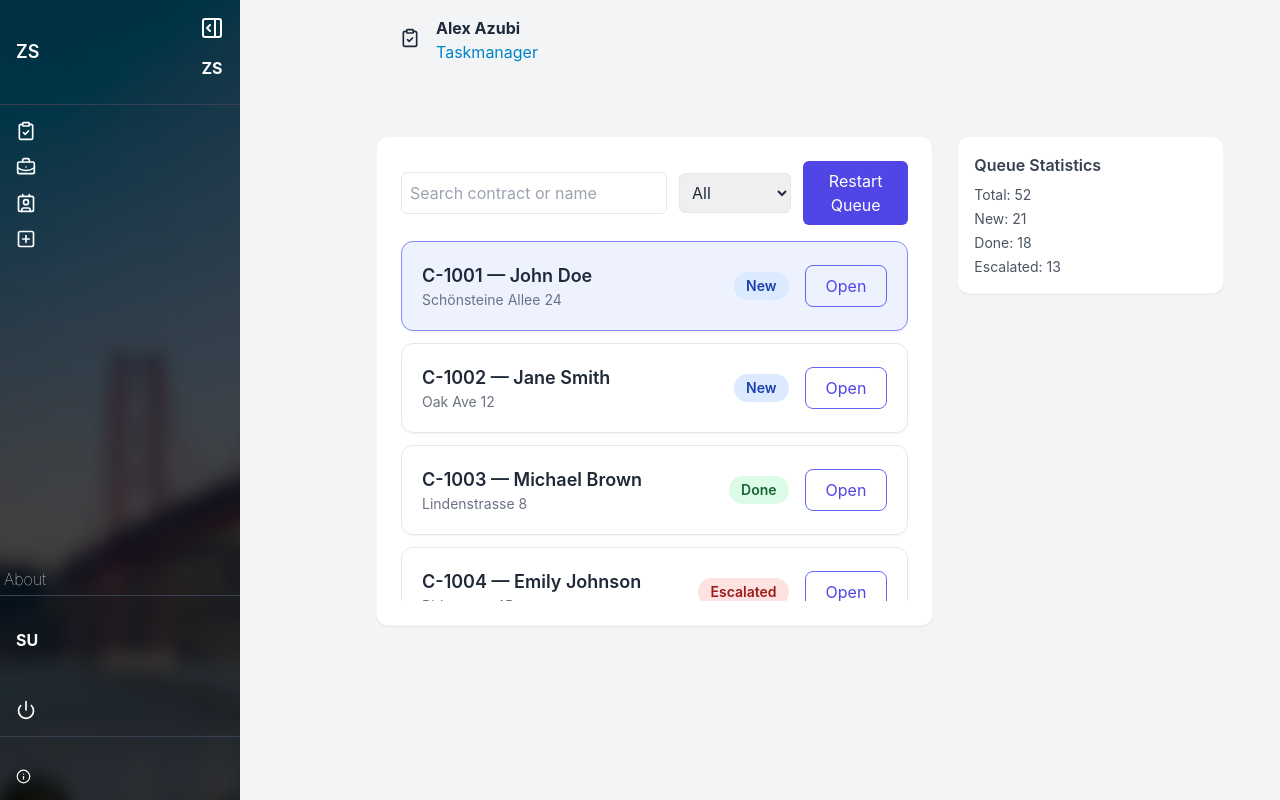
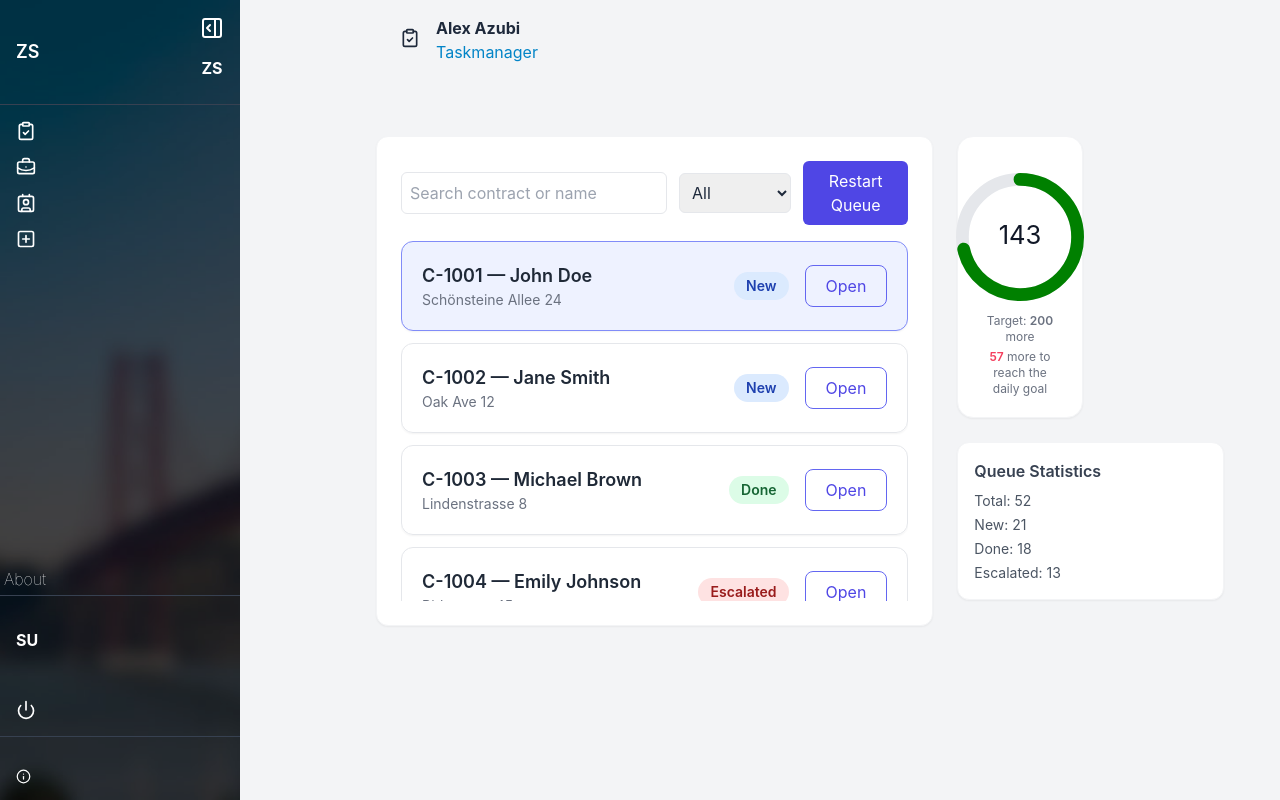
Before and after one commit to Anislazhar/GSide-taskmanagement, a React (Create React App) app: page / in a window 1280 px wide. Built offline with nearby package versions, Linux system fonts and the light colour scheme.

Commit message:
added new task list with donut

```diff
--- a/package.json
+++ b/package.json
@@ -16,6 +16,7 @@
     "axios": "^1.12.2",
     "lucide-react": "^0.545.0",
     "react": "^19.2.0",
+    "react-circular-progressbar": "^2.2.0",
     "react-dom": "^19.2.0",
     "react-redux": "^9.2.0",
     "react-router-dom": "^6.30.1",
--- /dev/null
+++ b/src/components/tasks/DashboardCounters.tsx
@@ -0,0 +1,10 @@
+import React from "react";
+import CounterCard from "../ui/CounterCard";
+
+const DashboardCounters: React.FC = () => (
+  <div className="grid grid-cols-1 sm:grid-cols-2 gap-4">
+    <CounterCard title="" value={143} target={200} unit="more" color="green" />
+  </div>
+);
+
+export default DashboardCounters;
--- /dev/null
+++ b/src/components/tasks/TaskGrid.tsx
@@ -0,0 +1,24 @@
+import React from "react";
+import ContactCard from "../ui/ContactCard";
+import { Task } from "../../features/tasks/tasks.types";
+
+interface Props {
+  tasks: Task[];
+  activeIndex: number;
+  onSelect: (idx: number) => void;
+}
+
+const TaskGrid: React.FC<Props> = ({ tasks, activeIndex, onSelect }) => (
+  <div className="flex flex-col space-y-3 overflow-y-auto max-h-[360px] scrollbar-thin scrollbar-thumb-gray-300">
+    {tasks.map((task, idx) => (
+      <ContactCard
+        key={task.id}
+        task={task}
+        isActive={idx === activeIndex}
+        onOpen={() => onSelect(idx)}
+      />
+    ))}
+  </div>
+);
+
+export default TaskGrid;
--- a/src/components/tasks/TaskList.tsx
+++ b/src/components/tasks/TaskList.tsx
@@ -7,8 +7,10 @@ import {
   restartQueue,
 } from "../../features/tasks/tasksSlice";
 import { Task } from "../../features/tasks/tasks.types";
-import ContactCard from "../ui/ContactCard";
 import SearchFilterBar from "../ui/SearchFilterBar";
+import DashboardCounters from "./DashboardCounters";
+import TaskStatsCard from "./TaskStatsCard";
+import TaskGrid from "./TaskGrid";
 
 const TaskList: React.FC = () => {
   const dispatch = useDispatch<AppDispatch>();
@@ -52,32 +54,17 @@ const TaskList: React.FC = () => {
               onFilterChange={(f) => setFilter(f as any)}
               onRestart={() => dispatch(restartQueue())}
             />
-
-            <div className="flex flex-col space-y-3 overflow-y-auto max-h-[360px] scrollbar-thin scrollbar-thumb-gray-300">
-              {filtered.map((t, idx) => (
-                <ContactCard
-                  key={t.id}
-                  task={t}
-                  isActive={idx === index}
-                  onOpen={() => dispatch(setIndex(idx))}
-                />
-              ))}
-            </div>
+            <TaskGrid
+              tasks={filtered}
+              activeIndex={index}
+              onSelect={(idx) => dispatch(setIndex(idx))}
+            />
           </div>
         </div>
 
-        <aside className="space-y-4">
-          <div className="bg-white p-4 rounded-xl shadow-sm border border-gray-100">
-            <h4 className="text-gray-700 font-semibold mb-2">
-              Queue Statistics
-            </h4>
-            <ul className="text-sm text-gray-600 space-y-1">
-              <li>Total: {stats.total}</li>
-              <li>New: {stats.counts.New}</li>
-              <li>Done: {stats.counts.Done}</li>
-              <li>Escalated: {stats.counts.Escalated}</li>
-            </ul>
-          </div>
+        <aside className="lg:col-span-2 xl:col-span-1 flex flex-col space-y-6">
+          <DashboardCounters />
+          <TaskStatsCard stats={stats} />
         </aside>
       </div>
     </div>
--- /dev/null
+++ b/src/components/tasks/TaskStatsCard.tsx
@@ -0,0 +1,20 @@
+import React from "react";
+
+interface Stats {
+  total: number;
+  counts: { New: number; Done: number; Escalated: number };
+}
+
+const TaskStatsCard: React.FC<{ stats: Stats }> = ({ stats }) => (
+  <div className="bg-white p-4 rounded-xl shadow-sm border border-gray-100">
+    <h4 className="text-gray-700 font-semibold mb-2">Queue Statistics</h4>
+    <ul className="text-sm text-gray-600 space-y-1">
+      <li>Total: {stats.total}</li>
+      <li>New: {stats.counts.New}</li>
+      <li>Done: {stats.counts.Done}</li>
+      <li>Escalated: {stats.counts.Escalated}</li>
+    </ul>
+  </div>
+);
+
+export default TaskStatsCard;
--- /dev/null
+++ b/src/components/ui/CounterCard.tsx
@@ -0,0 +1,57 @@
+import React from "react";
+import { CircularProgressbar, buildStyles } from "react-circular-progressbar";
+import "react-circular-progressbar/dist/styles.css";
+
+interface CounterCardProps {
+  title?: string;
+  value: number;
+  target: number;
+  unit?: string;
+  color?: string;
+}
+
+const CounterCard: React.FC<CounterCardProps> = ({
+  title = "Tasks Completed",
+  value,
+  target,
+  unit = "tasks",
+  color = "#4f46e5",
+}) => {
+  const percentage = Math.min((value / target) * 100, 100);
+  const remaining = Math.max(target - value, 0);
+
+  return (
+    <div className="bg-white p-5 rounded-2xl shadow-sm border border-gray-100 flex flex-col items-center justify-center">
+      <h4 className="text-gray-700 font-semibold text-sm mb-4 text-center">
+        {title}
+      </h4>
+
+      <div className="w-28 h-28 sm:w-32 sm:h-32 mb-3">
+        <CircularProgressbar
+          value={percentage}
+          text={`${value}`}
+          strokeWidth={10}
+          styles={buildStyles({
+            textSize: "20px",
+            pathColor: color,
+            textColor: "#111827",
+            trailColor: "#E5E7EB",
+            backgroundColor: "#ffffff",
+          })}
+        />
+      </div>
+
+      <div className="text-center space-y-1">
+        <p className="text-xs text-gray-500">
+          Target: <span className="font-semibold">{target}</span> {unit}
+        </p>
+        <p className="text-xs text-gray-500">
+          <span className="font-semibold text-rose-500">{remaining}</span>{" "}
+          {unit} to reach the daily goal
+        </p>
+      </div>
+    </div>
+  );
+};
+
+export default CounterCard;
```
Also changed, not shown: 1 other file (tests, documents, lock files or other folders).
